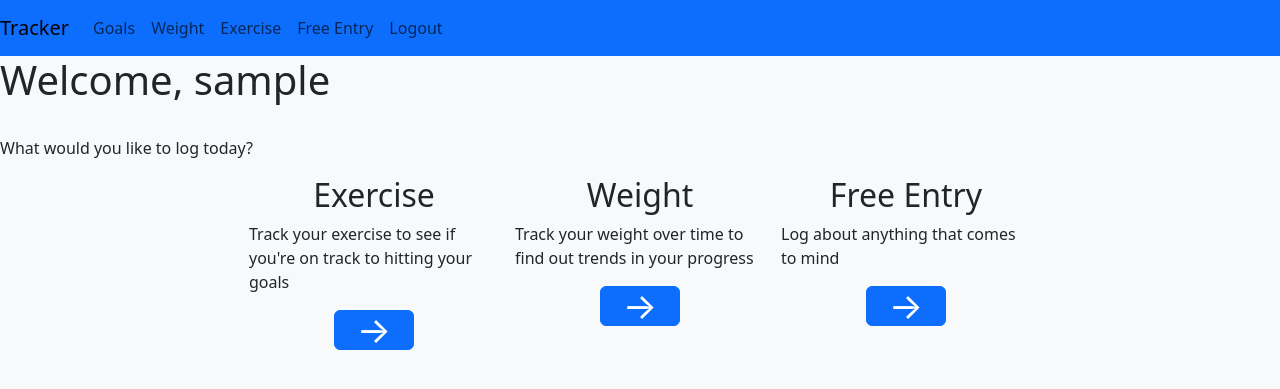
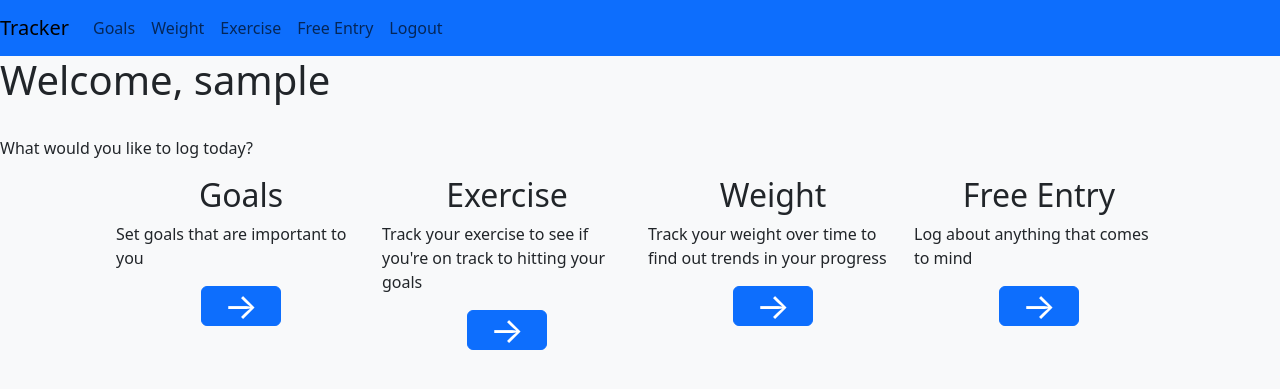
Before and after one commit to bradapc/tracker, a Flask app: page / in a window 1280 px wide. Shown: the top 389 px of the page. Run offline with Flask 3, Linux system fonts and the light colour scheme; the visitor is signed in with stand-in values (Sample User, id 1).

Commit message:
Updated index.html to include goals redirect.

```diff
--- a/static/styles.css
+++ b/static/styles.css
@@ -55,6 +55,7 @@ input:focus {
 .log-options-wrapper {
     display: flex;
     justify-content: center;
+    flex-wrap: wrap;
     gap: 16px;
 }
 
--- a/templates/index.html
+++ b/templates/index.html
@@ -9,6 +9,13 @@
     <br>
     <p>What would you like to log today?</p>
     <div class="log-options-wrapper">
+        <div class="home-log-option">
+            <h2>Goals</h2>
+            <p>Set goals that are important to you</p>
+            <form action="/goals" method="get">
+                <button type="submit" class="btn btn-primary arrow-button">&#8594;</button>
+            </form>
+        </div>
         <div class="home-log-option">
             <h2>Exercise</h2>
             <p>Track your exercise to see if you're on track to hitting your goals</p>
```
